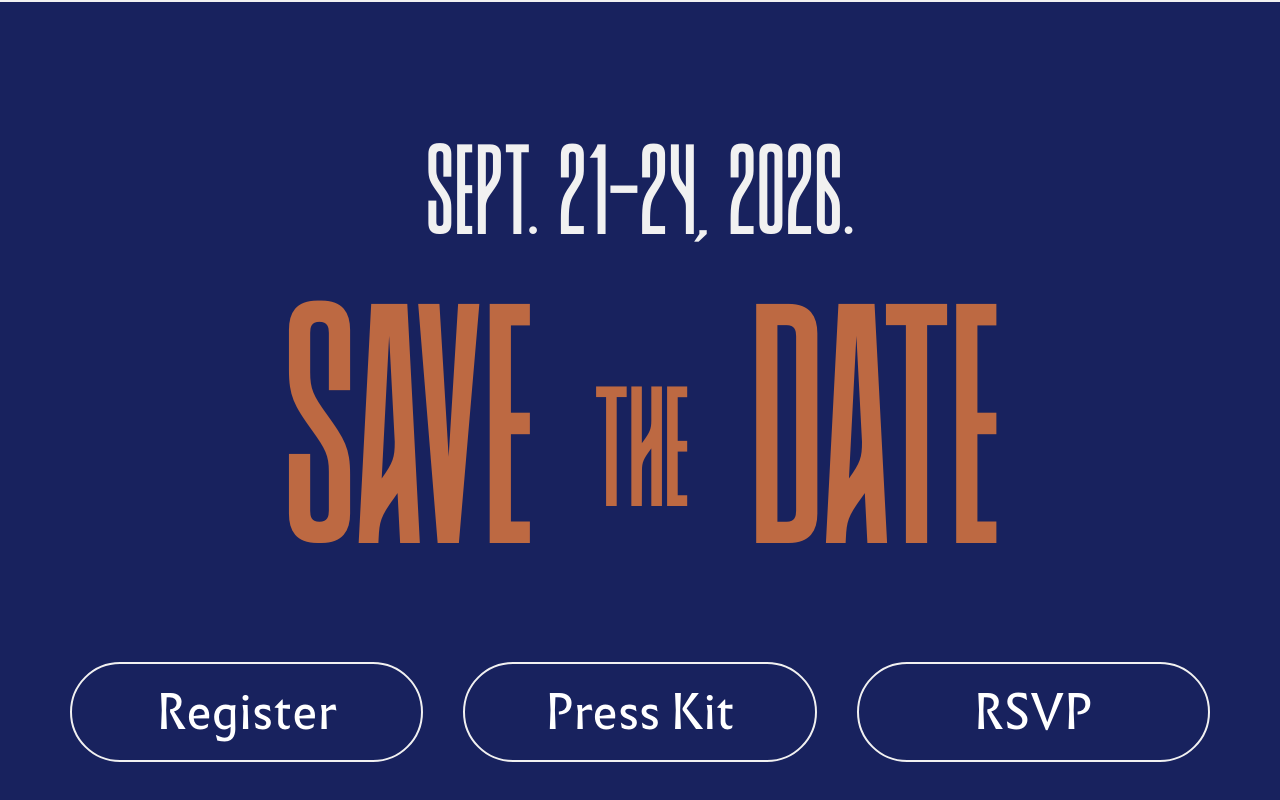
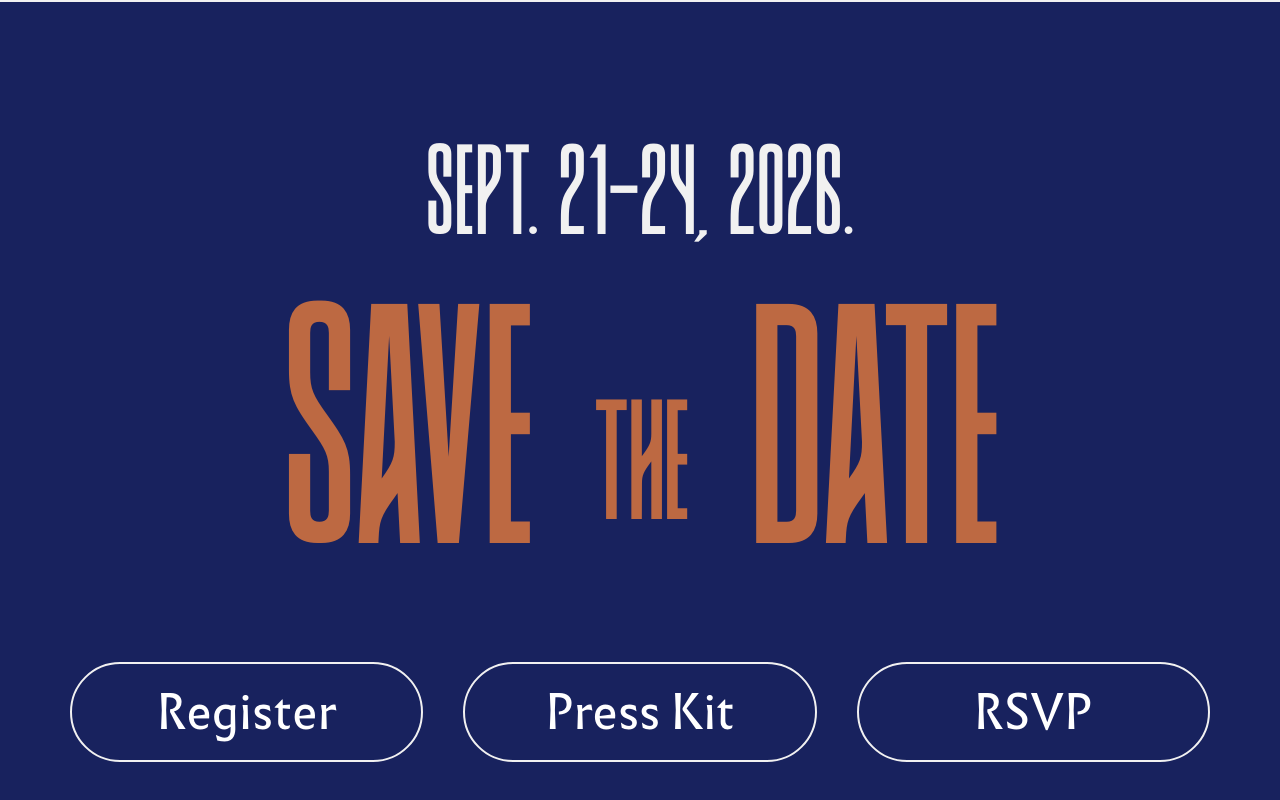
Before and after one commit to DoyeDesigns/umberman, a Next.js app: page / in a window 1280 px wide. Shown: the part 4210-5010 px from the top of the page. Built offline with nearby package versions, Linux system fonts and the light colour scheme.

Commit message:
Adjust margin in AltSaveTheDate component for better visual balance

```diff
--- a/src/components/alt/AltSaveTheDate.tsx
+++ b/src/components/alt/AltSaveTheDate.tsx
@@ -32,7 +32,7 @@ export function AltSaveTheDate() {
             </span>
           </AltFadeUpReveal>
 
-          <AltFadeUpReveal delay={0.1} className="mb-[clamp(0.25rem,2.83vw,2.5rem)] shrink-0">
+          <AltFadeUpReveal delay={0.1} className="mb-[clamp(0.25rem,2.83vw,1.5rem)] shrink-0">
             <span
               className="text-save-the font-display font-normal uppercase"
               style={{ color: theme.orange }}
```
